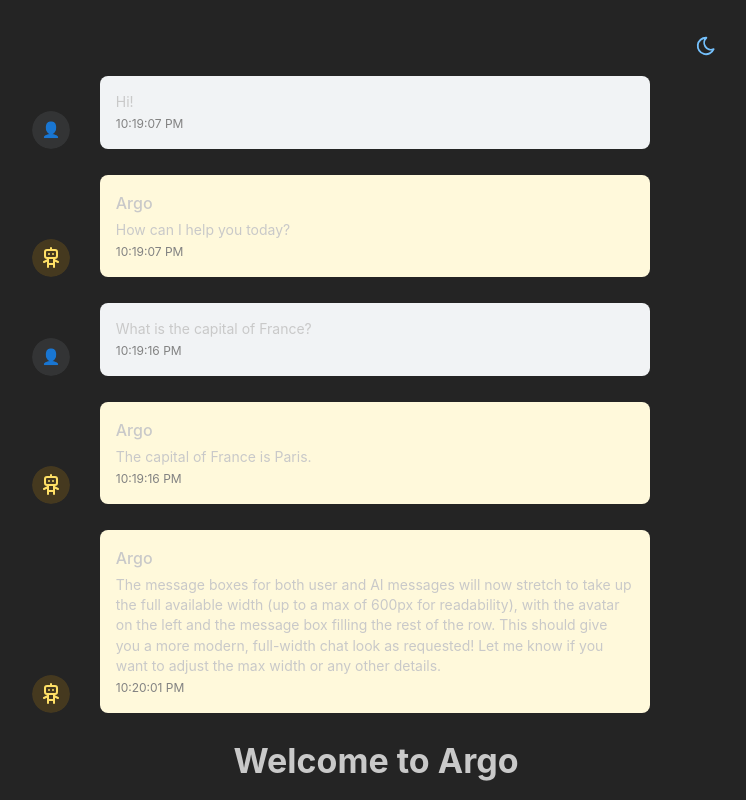
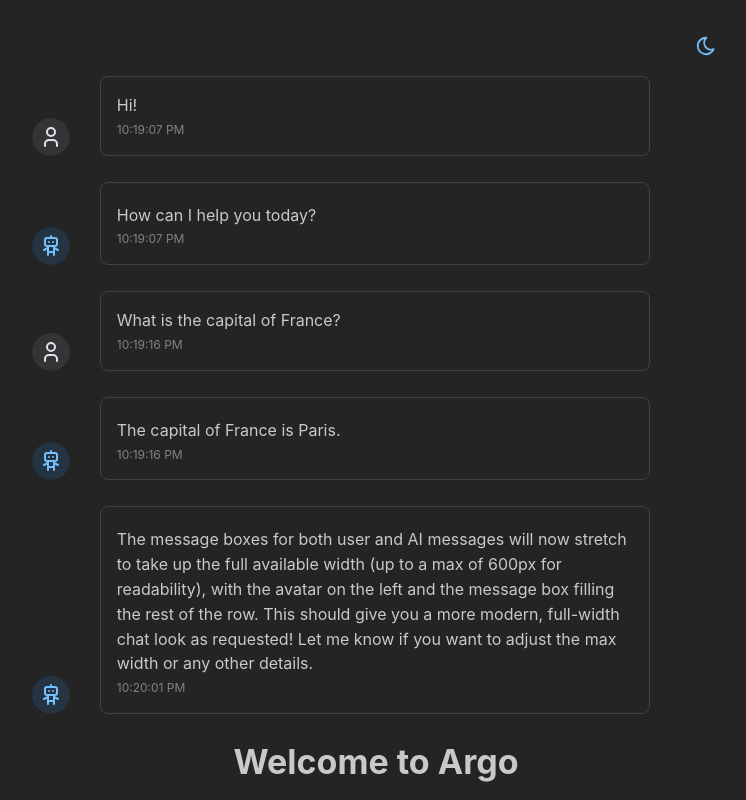
Before and after one commit to leonidas1712/argo, a React (Vite) app: page / in a window 1280 px wide. Shown: the top 800 px of the page, without its empty margins (264-1010 px from the left). Built offline with nearby package versions, Linux system fonts and the light colour scheme.

Commit message:
change styling

```diff
--- a/src/App.tsx
+++ b/src/App.tsx
@@ -16,7 +16,7 @@
   Avatar,
   Flex,
 } from "@mantine/core";
-import { IconRobot } from "@tabler/icons-react";
+import { IconRobot, IconUser } from "@tabler/icons-react";
 
 import ColorSchemeToggle from "./components/ColorSchemeToggle";
 
@@ -31,17 +31,15 @@
   return (
     <Group align="flex-end" mb="xs" w="100%" wrap="nowrap">
       <Avatar color="gray" radius="xl" size="md">
-        <span role="img" aria-label="user">
-          👤
-        </span>
+        <IconUser />
       </Avatar>
       <Paper
         radius="md"
         p="md"
-        bg="gray.1"
         style={{ flex: 1, maxWidth: "80%", marginLeft: "2%" }}
+        withBorder
       >
-        <Text size="sm">{children}</Text>
+        <Text size="md">{children}</Text>
         <Text size="xs" c="dimmed" mt={4}>
           {time}
         </Text>
@@ -60,21 +58,17 @@
 }) {
   return (
     <Group align="flex-end" mb="xs" w="100%" wrap="nowrap">
-      <Avatar color="yellow" radius="xl" size="md">
+      <Avatar color="blue" radius="xl" size="md">
         <IconRobot />
       </Avatar>
       <Paper
         radius="md"
         p="md"
-        bg="yellow.0"
         style={{ flex: 1, maxWidth: "80%", marginLeft: "2%" }}
+        withBorder
       >
-        <Group gap={4} align="center">
-          <Text fw={500} span>
-            Argo
-          </Text>
-        </Group>
-        <Text size="sm" mt={4}>
+        <Group gap={4} align="center"></Group>
+        <Text size="md" mt={4}>
           {children}
         </Text>
         <Text size="xs" c="dimmed" mt={4}>
```
